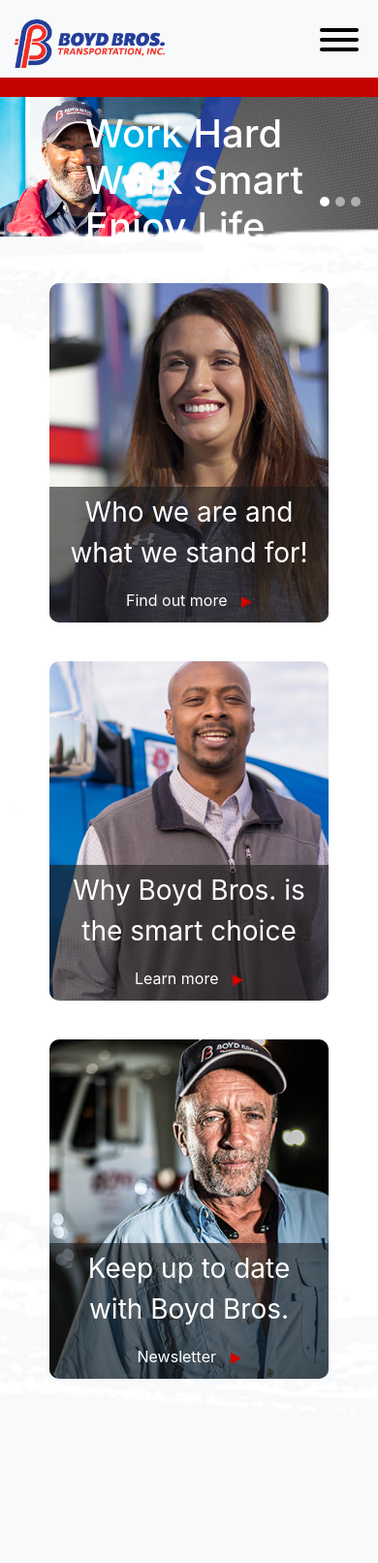
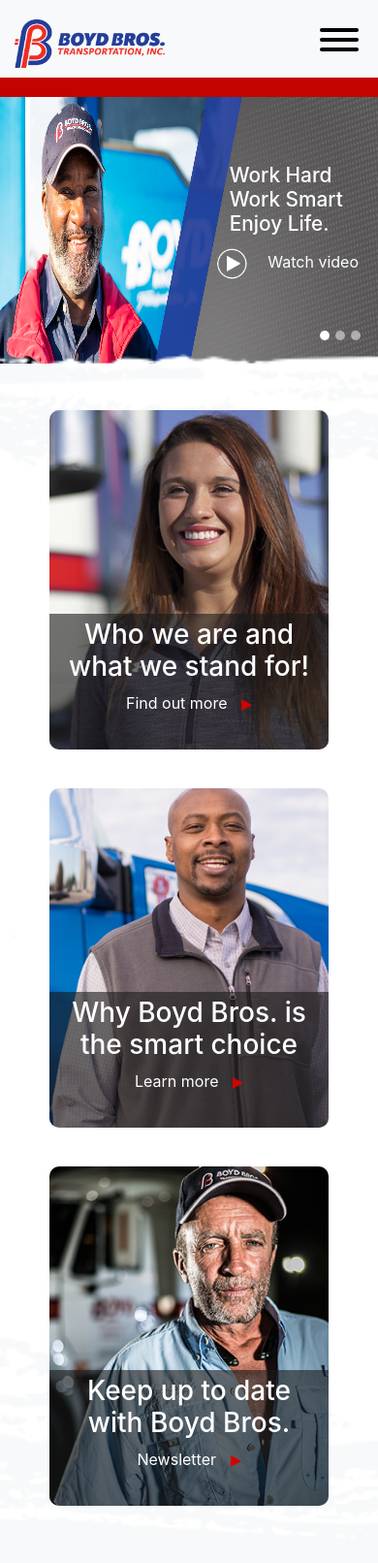
Before and after one commit to vargasman11/BoydCorporate, a PHP site: page / in a window 390 px wide; the page is wider, and only the part inside the window is pictured. Shown: that part at 97% size. Before the commit the page ends 1422 px from the top of that part, so only its background shows below. Run offline with PHP 8.4, Linux system fonts and the light colour scheme.

Commit message:
6-27-2019 progress

```diff
--- a/partials/carousel.php
+++ b/partials/carousel.php
@@ -13,7 +13,10 @@
                 <h1>Work Hard <br>
                     Work Smart <br>
                     Enjoy Life.</h1>
-                    <a href=""><p><img src="Assests/icons/Play Arrow.png" alt=""><span>Watch video</span></p></a>
+                    <!-- Button trigger modal -->
+                    <a href="btn btn-primary" data-toggle="modal" data-target="#videoModal">
+                        <p><img src="Assests/icons/Play Arrow.png" alt=""><span>Watch video</span></p>
+                    </a>
             </div>
         </div>
         <div class="carousel-item">
@@ -24,3 +27,20 @@
         </div>
     </div>
 </div>
+
+
+<!-- Modal -->
+<div class="modal fade" id="videoModal" tabindex="-1" role="dialog" aria-labelledby="videoModalLabel" aria-hidden="true">
+  <div class="modal-dialog" role="document">
+    <div class="modal-content">
+      <div class="modal-header">
+        <button type="button" class="close" data-dismiss="modal" aria-label="Close">
+          <span aria-hidden="true">&times;</span>
+        </button>
+      </div>
+      <div class="modal-body">
+      <iframe src="https://www.youtube.com/embed/sdq7s2gI8Zs?controls=0" frameborder="0" allow="accelerometer; autoplay; encrypted-media; gyroscope; picture-in-picture" allowfullscreen></iframe>
+      </div>
+    </div>
+  </div>
+</div>
--- a/partials/people.php
+++ b/partials/people.php
@@ -1,33 +1,39 @@
-<div  id="people-container">
+<div id="people-container">
     <div id="white-wrapper">
         <div class="row">
             <!-- lady-left -->
             <div class="col-sm-12 col-md-4 card-container">
-            <div class="card mx-auto"  id="left-card">
+                <div class="card mx-auto" id="left-card">
                     <!-- <img class="card-img-top" src="Assests/people/lady-left.png" alt="Card image cap"> -->
                     <div class="card-body">
-                    <p class="card-text">Who we are and what we stand for!</p>
-                    <a href="#">Find out more <img src="Assests/icons/Red arrow.png" alt=""></a>
+                        <a href="#">
+                            <h4 class="card-text">Who we are and what we stand for!</h4>
+                            <p>Find out more <img src="Assests/icons/Red arrow.png" alt=""></p>
+                        </a>
                     </div>
                 </div>
             </div>
             <!-- man middle -->
             <div class="col-sm-12 col-md-4 card-container">
-            <div class="card mx-auto"  id="middle-card">
+                <div class="card mx-auto" id="middle-card">
                     <!-- <img class="card-img-top" src="Assests/people/man-middle.png" alt="Card image cap"> -->
                     <div class="card-body">
-                    <p class="card-text">Why Boyd Bros. is the smart choice</p>
-                    <a href="#">Learn more <img src="Assests/icons/Red arrow.png" alt=""> </a>
+                        <a href="#">
+                            <h4 class="card-text">Why Boyd Bros. is the smart choice</h4>
+                            <p>Learn more <img src="Assests/icons/Red arrow.png" alt=""> </p>
+                        </a>
                     </div>
                 </div>
             </div>
             <!-- man right -->
             <div class="col-sm-12 col-md-4 card-container">
-            <div class="card mx-auto"  id="right-card">
+                <div class="card mx-auto" id="right-card">
                     <!-- <img class="card-img-top" src="Assests/people/man-right.png" alt="Card image cap"> -->
                     <div class="card-body">
-                    <p class="card-text">Keep up to date with Boyd Bros.</p>
-                    <a href="#">Newsletter <img src="Assests/icons/Red arrow.png" alt=""> </a>
+                        <a href="#">
+                            <h4 class="card-text">Keep up to date with Boyd Bros.</h4>
+                            <p>Newsletter <img src="Assests/icons/Red arrow.png" alt=""> </p>
+                        </a>
                     </div>
                 </div>
             </div>
--- a/styles/main.css
+++ b/styles/main.css
@@ -178,6 +178,26 @@
         margin-left: 15px;
         color: #ffffff; }
 
+@media (max-width: 576px) {
+  #carousel {
+    height: 275px; }
+    #carousel .carousel-indicators {
+      bottom: 5% !important; }
+    #carousel .carousel-inner {
+      height: 100%; }
+      #carousel .carousel-inner .carousel-item {
+        height: 100%; }
+        #carousel .carousel-inner .carousel-item img {
+          height: 100%; }
+        #carousel .carousel-inner .carousel-item .slide-text {
+          right: 0;
+          top: 25%; }
+          #carousel .carousel-inner .carousel-item .slide-text h1 {
+            font-size: 1.3em; }
+          #carousel .carousel-inner .carousel-item .slide-text a p {
+            height: 40px;
+            transform: translateX(-20px); } }
+
 #people-container {
   background-image: url("../Assests/backgrounds/paint-swash-bg.png");
   background-size: cover;
@@ -200,17 +220,26 @@
       width: 100%;
       height: 40%;
       display: flex;
-      flex-direction: column; }
-      #people-container .card .card-body p {
+      flex-direction: column;
+      padding: 0 !important;
+      z-index: 1; }
+      #people-container .card .card-body a {
+        height: 100%;
+        padding: 1.25rem;
+        z-index: 100; }
+        #people-container .card .card-body a h4 {
           color: #ffffff;
           font-size: 1.75em;
           margin-top: -15px;
           text-align: center; }
-      #people-container .card .card-body a {
+        #people-container .card .card-body a p {
           color: #ffffff;
           text-align: center; }
-        #people-container .card .card-body a img {
+          #people-container .card .card-body a p img {
             margin-left: 10px; }
+      #people-container .card .card-body a:hover {
+        text-decoration: none;
+        transform: scale(1.1); }
   #people-container #left-card {
     background-image: url("../Assests/people/lady-left.png"); }
   #people-container #middle-card {
@@ -228,6 +257,20 @@
         border-radius: 10px !important;
         overflow: hidden; } }
 
+@media (min-width: 768px) and (max-width: 992px) {
+  #people-container #white-wrapper .card-container .card {
+    width: 13rem;
+    border: 1px !important;
+    border-radius: 10px !important;
+    overflow: hidden;
+    background-position: center; }
+    #people-container #white-wrapper .card-container .card .card-body a h4 {
+      color: #ffffff;
+      font-size: 1.2em;
+      margin-top: -5px; }
+    #people-container #white-wrapper .card-container .card .card-body a p img {
+      margin-left: 10px; } }
+
 body {
   background-color: #d9ddd9;
   position: relative; }
--- a/styles/scss/_carousel.scss
+++ b/styles/scss/_carousel.scss
@@ -46,3 +46,57 @@
         }
     }
 }
+
+
+// Modal
+.modal{
+    // width: 560px;
+}
+
+//     // Media Queries
+//     // Small devices (landscape phones, 576px and up)
+// // @media (min-width: 576px) { ... }
+
+// // Medium devices (tablets, 768px and up)
+// // @media (min-width: 768px) { ... }
+
+// // Large devices (desktops, 992px and up)
+// // @media (min-width: 992px) { ... }
+
+// // Extra large devices (large desktops, 1200px and up)
+// // @media (min-width: 1200px) { ... }
+
+
+ // Mobile
+ @media (max-width: 576px) {
+    #carousel {
+        height: 275px;
+        .carousel-indicators {
+            bottom: 5% !important;
+        }
+
+        .carousel-inner {
+            height: 100%;
+            .carousel-item {
+                height: 100%;
+                img {
+                    height: 100%;
+                }
+
+                .slide-text {
+                    right:0;
+                    top: 25%;
+                    h1 {
+                        font-size: 1.3em;
+                    }
+                    a {
+                        p {
+                            height: 40px;
+                            transform: translateX(-20px);
+                        }
+                    }
+                }
+            }
+        }
+    }
+ }
--- a/styles/scss/_people.scss
+++ b/styles/scss/_people.scss
@@ -7,12 +7,14 @@
     z-index: 100;
     position: relative;
     width: 100%;
+
     .card {
         width: 18rem;
         background-size: cover;
         height: 350px;
         border: 0px !important;
         border-radius: 0px !important;
+
         .card-body {
             position: absolute;
             bottom: 0;
@@ -21,17 +23,32 @@
             height: 40%;
             display: flex;
             flex-direction: column;
-            p {
+            padding: 0 !important;
+            z-index: 1;
+            a {
+                height: 100%;
+                padding: 1.25rem;
+                z-index: 100;
+                h4 {
                     color: $white;
                     font-size: 1.75em;
                     margin-top: -15px;
                     text-align: center;
                 }
-            a {
+                p {
                     color: $white;
                     text-align: center;
+
                     img {
                         margin-left: 10px;
+                    }
+                }
+            }
+            a:hover{
+                text-decoration: none;
+                transform: scale(1.1);
+                h4{
+
                 }
             }
         }
@@ -40,9 +57,11 @@
     #left-card {
         background-image: url("../Assests/people/lady-left.png");
     }
+
     #middle-card {
         background-image: url("../Assests/people/man-middle.png");
     }
+
     #right-card {
         background-image: url("../Assests/people/man-right.png");
     }
@@ -64,11 +83,13 @@
 // Mobile Phone
 @media (max-width: 767px) {
     #people-container {
-        #white-wrapper{
+        #white-wrapper {
             padding: 20px 0px;
-            .card-container{
+
+            .card-container {
                 padding: 20px 0px;
-                .card{
+
+                .card {
                     border: 1px !important;
                     border-radius: 10px !important;
                     overflow: hidden;
@@ -77,3 +98,39 @@
         }
     }
 }
+
+
+// Tablets
+@media (min-width: 768px) and (max-width: 992px) {
+    #people-container {
+        #white-wrapper {
+            .card-container {
+                .card {
+                    width: 13rem;
+                    border: 1px !important;
+                    border-radius: 10px !important;
+                    overflow: hidden;
+                    background-position: center;
+
+                    .card-body {
+                        a{
+                            h4 {
+                                color: $white;
+                                font-size: 1.2em;
+                                margin-top: -5px;
+                            }
+
+                            p {
+                                img {
+                                    margin-left: 10px;
+                                }
+                            }
+                        }
+                    }
+                }
+            }
+        }
+    }
+
+    // end tablets
+}
```
Lines whose indentation alone changed are shown as unchanged.
